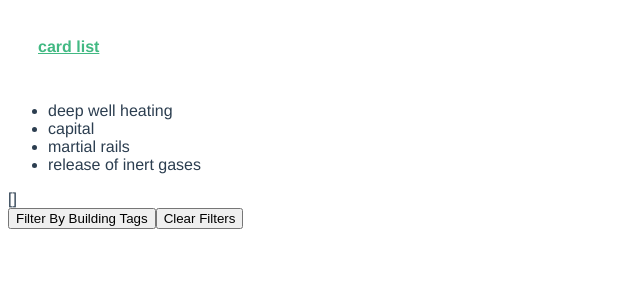
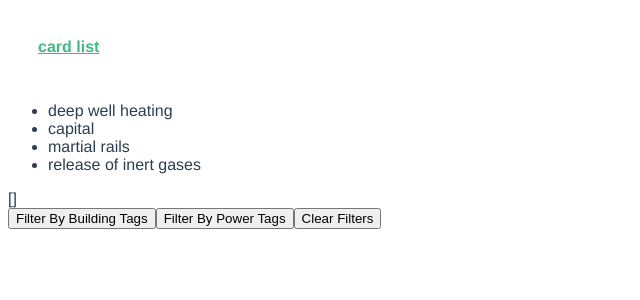
Before and after one commit to ryanechternacht/game-wiki, a Vue app: page / in a window 1280 px wide. Shown: the top 300 px of the page, without its empty margins (0-640 px from the left). Built offline with nearby package versions, Linux system fonts and the light colour scheme; what vue-lodash would draw is missing.

Commit message:
Make building tag filter match all (not any). Also make the filter method more configurable

```diff
--- a/src/store/cards.js
+++ b/src/store/cards.js
@@ -58,7 +58,7 @@ export default {
       tags: [
         {
           name: "building tag",
-          value: "city"
+          value: "building"
         },
         {
           name: "is action",
--- a/src/views/CardList.vue
+++ b/src/views/CardList.vue
@@ -4,7 +4,8 @@
       <li v-for="c in filteredCards" :key="c.id">{{c.name}}</li>
     </ul>
     <div>{{filters}}</div>
-    <button @click="this.filterByBuildingTags">Filter By Building Tags</button>
+    <button @click="filterByBuildingTags('building')">Filter By Building Tags</button>
+    <button @click="filterByBuildingTags('power')">Filter By Power Tags</button>
     <button @click="this.clearFilters">Clear Filters</button>
   </div>
 </template>
@@ -32,11 +33,11 @@ export default {
     }
   },
   methods: {
-    filterByBuildingTags() {
+    filterByBuildingTags(tag) {
       this.filters.push({
         has: {
           tag: "building tag",
-          value: "building"
+          value: tag
         }
       });
     },
@@ -46,7 +47,7 @@ export default {
     buildFilter(filters) {
       let funcs = this._.map(filters, this.buildFilterFunc);
       return c => {
-        return this._.some(funcs, f => f(c));
+        return this._.every(funcs, f => f(c));
       };
     },
     buildFilterFunc(filter) {
```
